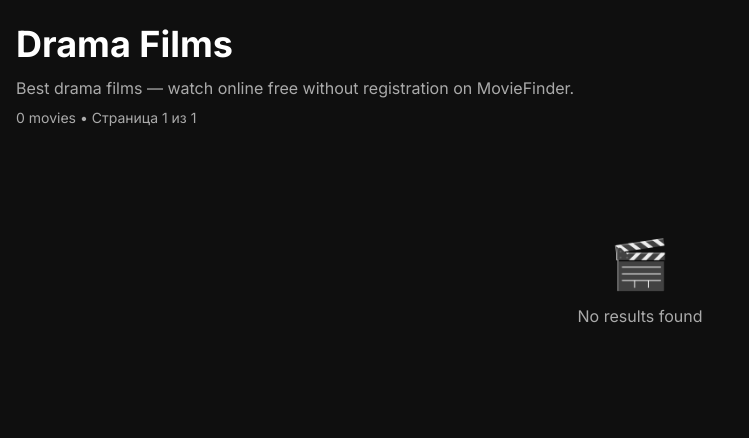
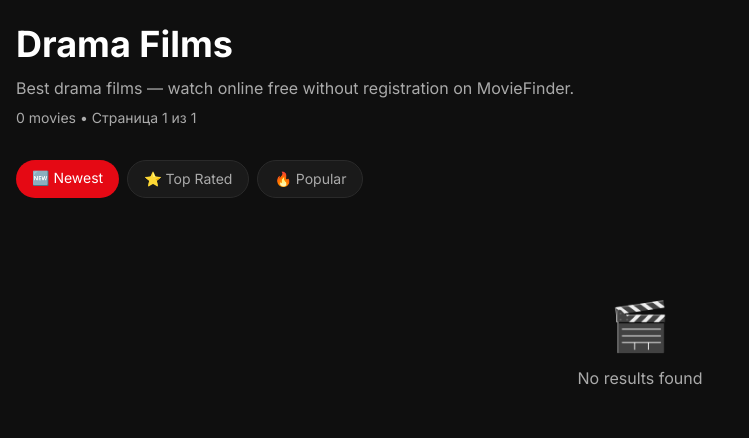
Before and after one commit to gambnewcash-cmyk/moviefinder, a FastAPI app: page /genre/drama in a window 1280 px wide. Shown: the part 109-547 px from the top of the page, without its empty margins (0-749 px from the left). Run offline with FastAPI, Linux system fonts and the light colour scheme; data that the repository does not hold is empty; some libraries are stand-ins or nearby versions.

Commit message:
Add sort buttons to genre pages: new/rating/popular

```diff
--- a/main.py
+++ b/main.py
@@ -417,7 +417,7 @@ async def genres_page(request: Request):
 
 
 @app.get("/genre/{slug}", response_class=HTMLResponse)
-async def genre_page(request: Request, slug: str, page: int = 1):
+async def genre_page(request: Request, slug: str, page: int = 1, sort: str = "new"):
     lang = get_lang(request)
     t = get_translations(lang)
 
@@ -426,8 +426,10 @@ async def genre_page(request: Request, slug: str, page: int = 1):
         return templates.TemplateResponse(request, "404.html", {"request": request, "lang": lang, "t": t}, status_code=404)
 
     page = max(1, page)
+    if sort not in ("new", "rating", "popular"):
+        sort = "new"
     try:
-        result = await get_movies_by_genre(slug, page=page, lang=lang)
+        result = await get_movies_by_genre(slug, page=page, lang=lang, sort=sort)
         movies = result["movies"]
         total_pages = result["total_pages"]
     except Exception as e:
@@ -444,6 +446,7 @@ async def genre_page(request: Request, slug: str, page: int = 1):
         "current_page": page,
         "total_pages": total_pages,
         "base_url": f"/genre/{slug}",
+        "current_sort": sort,
     })
 
 
--- a/services/tmdb.py
+++ b/services/tmdb.py
@@ -330,15 +330,24 @@ TMDB_GENRE_IDS = {
 }
 
 
-async def get_movies_by_genre(genre_slug: str, page: int = 1, lang: str = "en") -> dict:
+async def get_movies_by_genre(genre_slug: str, page: int = 1, lang: str = "en", sort: str = "new") -> dict:
     """Get movies by genre slug using TMDB discover API. Returns dict with pagination info."""
     genre_id = TMDB_GENRE_IDS.get(genre_slug)
     if not genre_id:
         return {"movies": [], "total_pages": 1, "current_page": 1}
+
+    sort_map = {
+        "new": "release_date.desc",
+        "rating": "vote_average.desc",
+        "popular": "popularity.desc",
+    }
+    sort_by = sort_map.get(sort, "release_date.desc")
+    vote_count_min = 50 if sort == "rating" else 5
+
     params = {
         "with_genres": genre_id,
-        "sort_by": "vote_average.desc",
-        "vote_count.gte": 200,
+        "sort_by": sort_by,
+        "vote_count.gte": vote_count_min,
         "include_adult": False,
         "page": page,
     }
--- a/templates/genre.html
+++ b/templates/genre.html
@@ -49,6 +49,22 @@
       {% if lang == "ru" %}{{ t.genre_seo_prefix if t else 'Лучшие' }} {{ genre_name | lower }} {{ t.genre_seo_suffix if t else '— смотреть онлайн бесплатно без регистрации на MovieFinder.' }}{% else %}{{ t.genre_seo_prefix if t else 'Best' }} {{ genre_name | lower }} {{ t.genre_seo_suffix if t else '— watch online free without registration on MovieFinder.' }}{% endif %}
     </p>
     <p class="text-muted text-sm mt-2">{{ movies | length }} {{ t.genre_count if t else 'фильмов' }} • Страница {{ current_page }} из {{ total_pages }}</p>
+  </div>
+
+  <!-- Sort buttons -->
+  <div class="flex gap-2 mb-6 flex-wrap">
+    <a href="/genre/{{ slug }}?sort=new&amp;page=1"
+       class="px-4 py-2 rounded-full text-sm transition-all {% if current_sort == 'new' %}bg-accent text-white{% else %}bg-card border border-border text-muted hover:border-accent hover:text-white{% endif %}">
+      🆕 {% if lang == 'ru' %}Новые{% else %}Newest{% endif %}
+    </a>
+    <a href="/genre/{{ slug }}?sort=rating&amp;page=1"
+       class="px-4 py-2 rounded-full text-sm transition-all {% if current_sort == 'rating' %}bg-accent text-white{% else %}bg-card border border-border text-muted hover:border-accent hover:text-white{% endif %}">
+      ⭐ {% if lang == 'ru' %}По рейтингу{% else %}Top Rated{% endif %}
+    </a>
+    <a href="/genre/{{ slug }}?sort=popular&amp;page=1"
+       class="px-4 py-2 rounded-full text-sm transition-all {% if current_sort == 'popular' %}bg-accent text-white{% else %}bg-card border border-border text-muted hover:border-accent hover:text-white{% endif %}">
+      🔥 {% if lang == 'ru' %}Популярные{% else %}Popular{% endif %}
+    </a>
   </div>
 
   <!-- Movie Grid -->
@@ -107,17 +123,17 @@
 {% if total_pages > 1 %}
 <div class="flex justify-center items-center gap-2 mt-10 mb-6">
   {% if current_page > 1 %}
-    <a href="{{ base_url }}?page={{ current_page - 1 }}" class="px-4 py-2 bg-card border border-border hover:border-accent text-muted hover:text-white rounded-lg transition-all">← Назад</a>
+    <a href="{{ base_url }}?sort={{ current_sort }}&page={{ current_page - 1 }}" class="px-4 py-2 bg-card border border-border hover:border-accent text-muted hover:text-white rounded-lg transition-all">← Назад</a>
   {% endif %}
   {% for p in range([1, current_page - 2]|max, [total_pages + 1, current_page + 3]|min) %}
     {% if p == current_page %}
       <span class="px-4 py-2 bg-accent text-white rounded-lg font-bold">{{ p }}</span>
     {% else %}
-      <a href="{{ base_url }}?page={{ p }}" class="px-4 py-2 bg-card border border-border hover:border-accent text-muted hover:text-white rounded-lg transition-all">{{ p }}</a>
+      <a href="{{ base_url }}?sort={{ current_sort }}&page={{ p }}" class="px-4 py-2 bg-card border border-border hover:border-accent text-muted hover:text-white rounded-lg transition-all">{{ p }}</a>
     {% endif %}
   {% endfor %}
   {% if current_page < total_pages %}
-    <a href="{{ base_url }}?page={{ current_page + 1 }}" class="px-4 py-2 bg-card border border-border hover:border-accent text-muted hover:text-white rounded-lg transition-all">Вперёд →</a>
+    <a href="{{ base_url }}?sort={{ current_sort }}&page={{ current_page + 1 }}" class="px-4 py-2 bg-card border border-border hover:border-accent text-muted hover:text-white rounded-lg transition-all">Вперёд →</a>
   {% endif %}
 </div>
 <p class="text-center text-muted text-sm mb-8">Страница {{ current_page }} из {{ total_pages }}</p>
```
